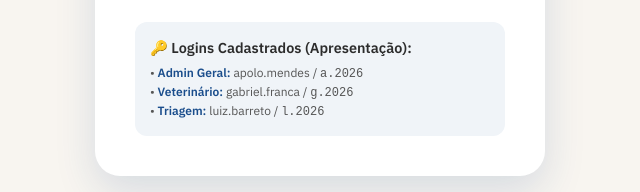
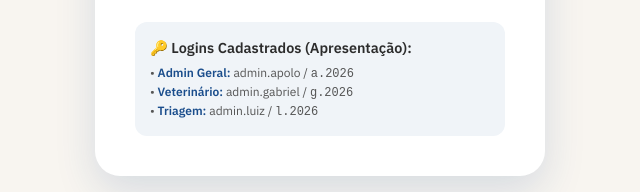
Before and after one commit to ApoloLins/patas-e-lacos, a website: page login.html in a window 1280 px wide. Shown: the part 520-712 px from the top of the page, 320-960 px from the left. Drawn offline with Linux system fonts and the light colour scheme.

Commit message:
Fix HTML structure and restore login page content
Fix HTML structure and restore login page content

```diff
--- a/login.html
+++ b/login.html
@@ -125,9 +125,9 @@
 
         <div class="credenciais-demo">
             <p style="font-weight: bold; margin-bottom: 5px; color: #2c2c2c;">🔑 Logins Cadastrados (Apresentação):</p>
-            • <strong>Admin Geral:</strong> apolo.mendes / <code>a.2026</code><br>
-            • <strong>Veterinário:</strong> gabriel.franca / <code>g.2026</code><br>
-            • <strong>Triagem:</strong> luiz.barreto / <code>l.2026</code>
+            • <strong>Admin Geral:</strong> admin.apolo / <code>a.2026</code><br>
+            • <strong>Veterinário:</strong> admin.gabriel / <code>g.2026</code><br>
+            • <strong>Triagem:</strong> admin.luiz / <code>l.2026</code>
         </div>
     </div>
 </main>
```
